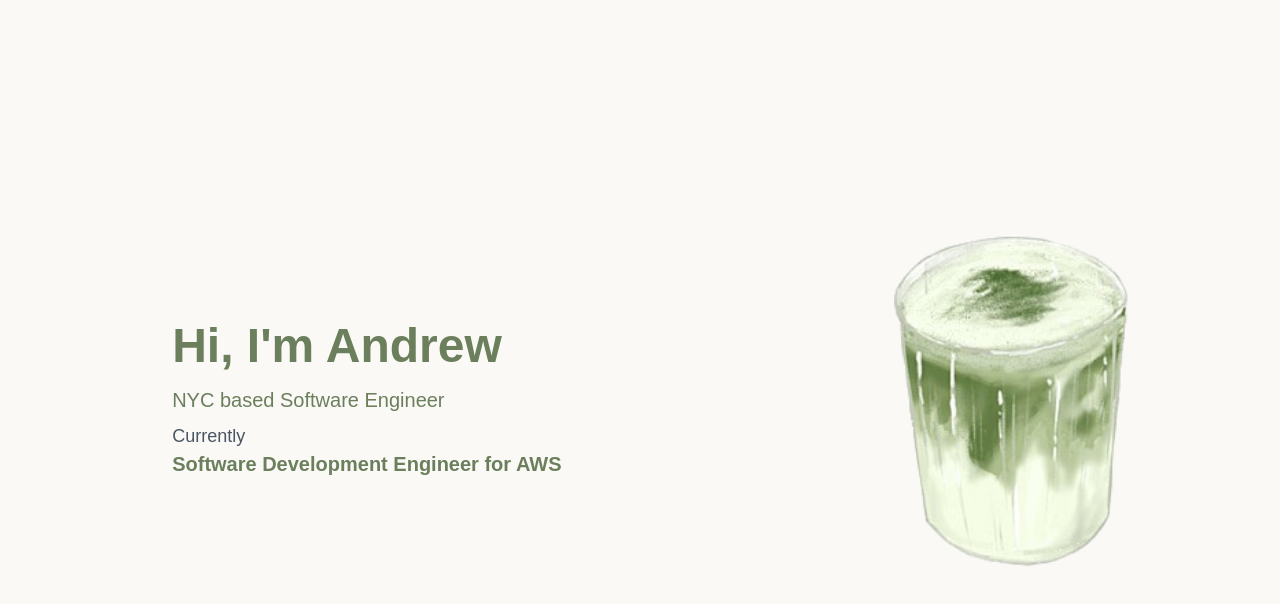
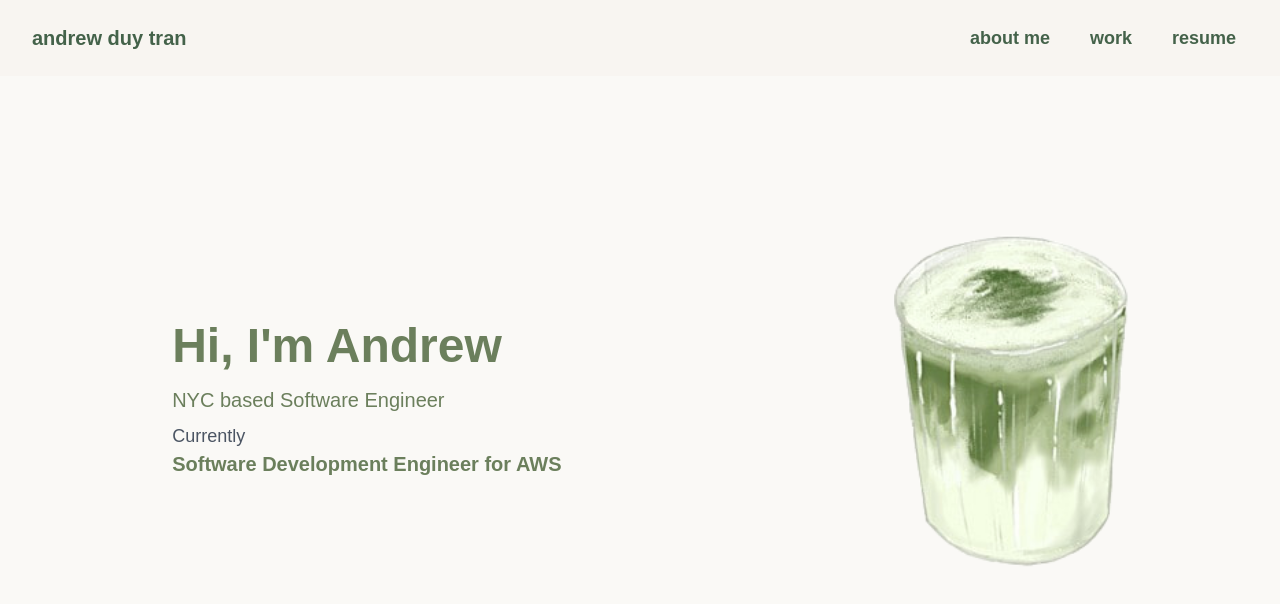
Before and after one commit to andrewtran117/andrewtran117.github.io, a Next.js app: page / in a window 1280 px wide. Shown: the top 604 px of the page. Built offline with nearby package versions, Linux system fonts and the light colour scheme.

Commit message:
Add back tab bar

```diff
--- a/app/page.tsx
+++ b/app/page.tsx
@@ -12,8 +12,52 @@ export default function Home() {
     return () => clearTimeout(timer); // Cleanup timer on component unmount
   }, []);
 
+  // Scroll to the top of the page
+  const scrollToTop = () => {
+    window.scrollTo({ top: 0, behavior: 'smooth' });
+  };
+
 
   return (
+  <div>
+
+      {/* Top Container for Logo and Tab Bar */}
+      <div className="fixed top-0 left-0 right-0 py-4 z-50 bg-[#F8F5F1]">
+        <div className="max-w-7xl mx-auto flex justify-between items-center px-4 sm:px-6 lg:px-8">
+          {/* Logo */}
+          <div
+            className="text-[#44624A] font-inter text-lg sm:text-xl font-bold cursor-pointer"
+            onClick={scrollToTop}
+          >
+            andrew duy tran
+          </div>
+
+          {/* Tab Bar */}
+          <div className="hidden sm:flex space-x-4">
+            <a
+              href="#aboutMe"
+              className="px-3 py-2 text-md sm:text-lg font-bold text-[#44624A] hover:text-black transition"
+            >
+              about me
+            </a>
+            <a
+              href="#work"
+              className="px-3 py-2 text-md sm:text-lg font-bold text-[#44624A] hover:text-black transition"
+            >
+              work
+            </a>
+            <a
+              href="https://drive.google.com/file/d/1imDv7-Oz0AB6ISDQGXQdzRUD2LvwHUW2/view?usp=sharing"
+              target="_blank"
+              rel="noopener noreferrer"
+              className="px-3 py-2 text-md sm:text-lg font-bold text-[#44624A] hover:text-black transition"
+            >
+              resume
+            </a>
+          </div>
+        </div>
+      </div>
+
 
     <div className="flex items-center justify-center min-h-screen bg-[#FAF9F6] text-[#6B7F5C]">
       {isVisible && (
@@ -55,6 +99,7 @@ export default function Home() {
 
 
     </div>
+  </div>
   );
 }
 
```
